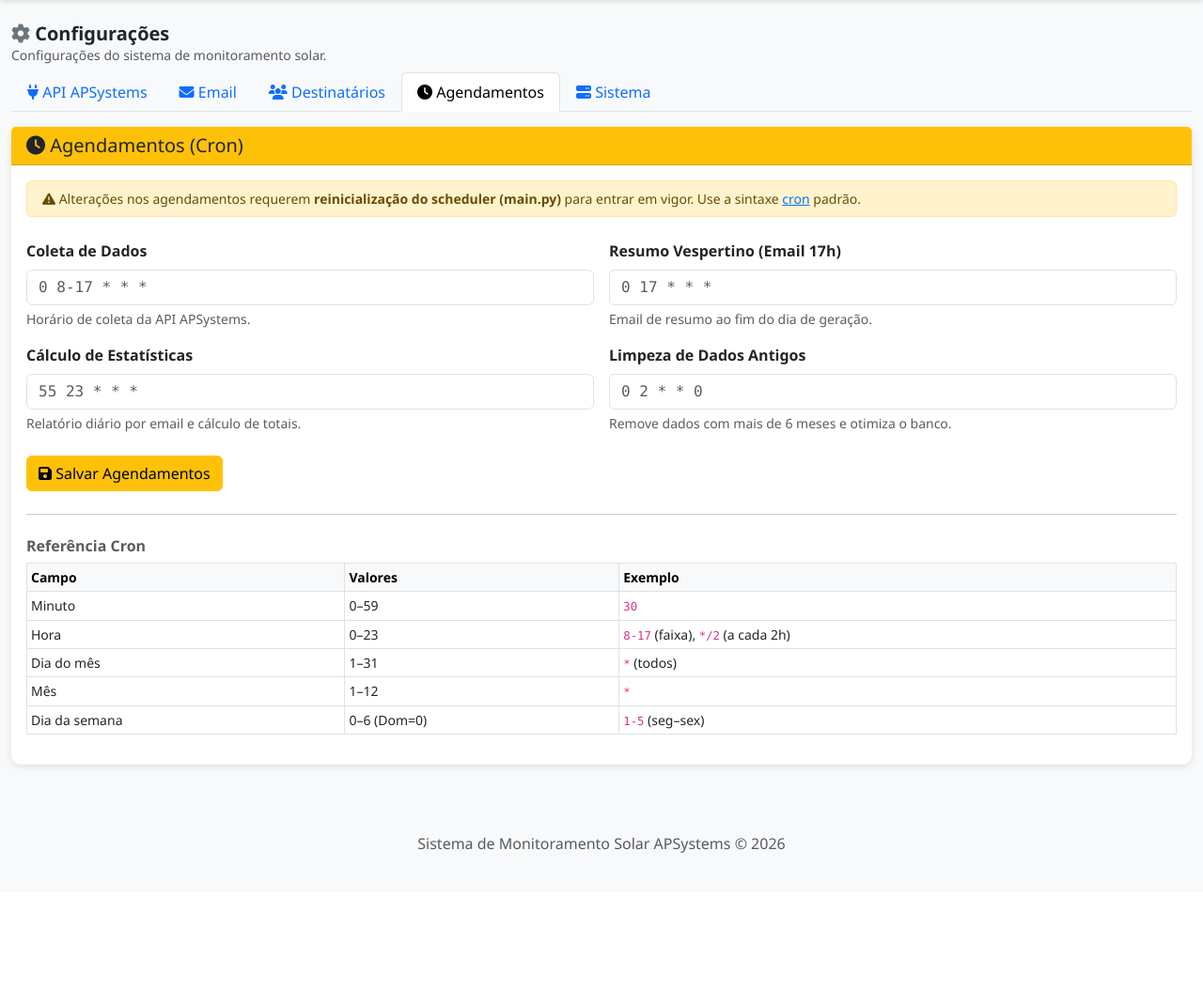
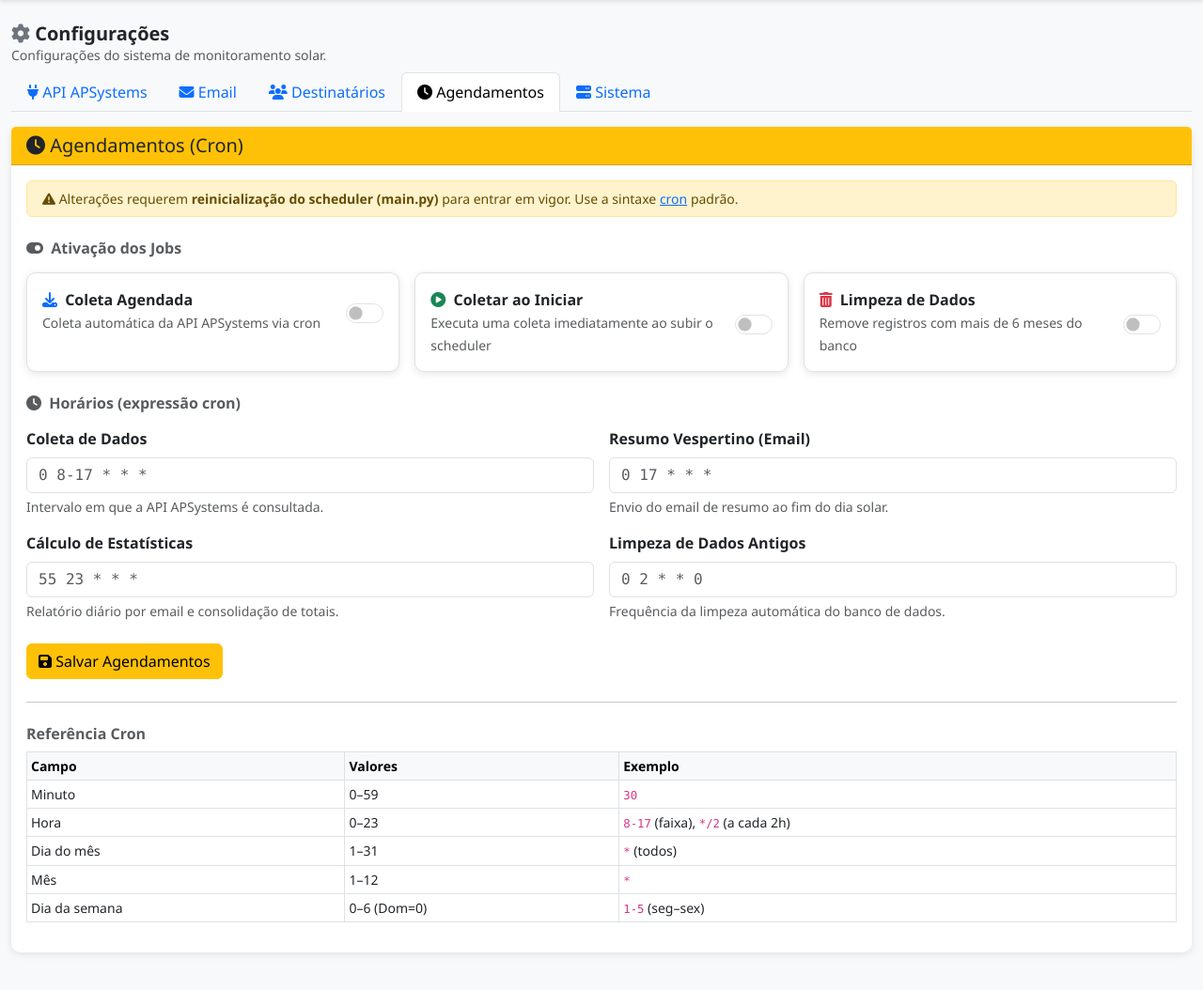
Before and after one commit to luciananunesnutri-nutri/GeracaoSolar, a Flask app: page /config in a window 1280 px wide, after a click on "Agendamentos". Shown: the part 56-1110 px from the top of the page at 94% size. Before the commit the page ends 964 px from the top, so only its background shows below. Run offline with Flask 3, Linux system fonts and the light colour scheme; data that the repository does not hold is empty.

Commit message:
Add scheduler enable/disable controls and remove auto-startup collection
- config.yaml: add collection_enabled, collection_on_startup, cleanup_enabled flags
- main.py: honor flags — skip jobs when disabled, remove hardcoded startup collection
- routes.py: expose and persist new boolean flags via /api/config/scheduler
- config.html: add toggle switches for collection, startup collection, and cleanup
  with visual feedback (card border color, field dimming) in Agendamentos tab

Co-Authored-By: Claude Sonnet 4.6 <noreply@anthropic.com>

```diff
--- a/config/config.yaml
+++ b/config/config.yaml
@@ -10,9 +10,12 @@ logging:
   level: INFO
   max_bytes: 10485760
 scheduler:
+  collection_enabled: true
+  collection_on_startup: false
+  cleanup_enabled: true
   cleanup_interval: 0 2 * * 0
-  collection_interval: 0 8-17 * * *
-  evening_summary_interval: 0 18 * * *
+  collection_interval: 0 18 * * *
+  evening_summary_interval: 0 19 * * *
   statistics_interval: 55 23 * * *
 web:
   debug: false
--- a/src/web/routes.py
+++ b/src/web/routes.py
@@ -84,6 +84,9 @@ def register_routes(app):
                                          em.get('sender_password') != 'senha_aplicativo_google'),
                 },
                 'scheduler': {
+                    'collection_enabled':       sc.get('collection_enabled', True),
+                    'collection_on_startup':    sc.get('collection_on_startup', False),
+                    'cleanup_enabled':          sc.get('cleanup_enabled', True),
                     'collection_interval':      sc.get('collection_interval', '0 8-17 * * *'),
                     'evening_summary_interval': sc.get('evening_summary_interval', '0 17 * * *'),
                     'statistics_interval':      sc.get('statistics_interval', '55 23 * * *'),
@@ -136,6 +139,11 @@ def register_routes(app):
                 cfg = yaml.safe_load(f)
 
             sc = cfg.setdefault('scheduler', {})
+            # Flags booleanas
+            for key in ('collection_enabled', 'collection_on_startup', 'cleanup_enabled'):
+                if key in data:
+                    sc[key] = bool(data[key])
+            # Expressões cron
             for key in ('collection_interval', 'evening_summary_interval',
                         'statistics_interval', 'cleanup_interval'):
                 if data.get(key):
--- a/src/web/templates/config.html
+++ b/src/web/templates/config.html
@@ -212,32 +212,91 @@
             <div class="card-body">
                 <div class="alert alert-warning small py-2 mb-4">
                     <i class="fas fa-exclamation-triangle"></i>
-                    Alterações nos agendamentos requerem <strong>reinicialização do scheduler (main.py)</strong> para entrar em vigor.
+                    Alterações requerem <strong>reinicialização do scheduler (main.py)</strong> para entrar em vigor.
                     Use a sintaxe <a href="https://crontab.guru" target="_blank">cron</a> padrão.
                 </div>
+
+                <!-- ── Controles de ativação ── -->
+                <h6 class="fw-semibold text-muted mb-3"><i class="fas fa-toggle-on me-1"></i> Ativação dos Jobs</h6>
+                <div class="row g-3 mb-4">
+                    <div class="col-12 col-md-4">
+                        <div class="card border h-100">
+                            <div class="card-body py-3">
+                                <div class="d-flex align-items-center justify-content-between gap-2">
+                                    <div>
+                                        <div class="fw-semibold"><i class="fas fa-download text-primary me-1"></i> Coleta Agendada</div>
+                                        <small class="text-muted">Coleta automática da API APSystems via cron</small>
+                                    </div>
+                                    <div class="form-check form-switch mb-0 ms-2">
+                                        <input class="form-check-input" type="checkbox" role="switch"
+                                               id="scCollectionEnabled" style="width:2.5em;height:1.3em"
+                                               onchange="toggleCollectionFields()">
+                                    </div>
+                                </div>
+                            </div>
+                        </div>
+                    </div>
+                    <div class="col-12 col-md-4">
+                        <div class="card border h-100">
+                            <div class="card-body py-3">
+                                <div class="d-flex align-items-center justify-content-between gap-2">
+                                    <div>
+                                        <div class="fw-semibold"><i class="fas fa-play-circle text-success me-1"></i> Coletar ao Iniciar</div>
+                                        <small class="text-muted">Executa uma coleta imediatamente ao subir o scheduler</small>
+                                    </div>
+                                    <div class="form-check form-switch mb-0 ms-2">
+                                        <input class="form-check-input" type="checkbox" role="switch"
+                                               id="scCollectionOnStartup" style="width:2.5em;height:1.3em">
+                                    </div>
+                                </div>
+                            </div>
+                        </div>
+                    </div>
+                    <div class="col-12 col-md-4">
+                        <div class="card border h-100">
+                            <div class="card-body py-3">
+                                <div class="d-flex align-items-center justify-content-between gap-2">
+                                    <div>
+                                        <div class="fw-semibold"><i class="fas fa-trash-alt text-danger me-1"></i> Limpeza de Dados</div>
+                                        <small class="text-muted">Remove registros com mais de 6 meses do banco</small>
+                                    </div>
+                                    <div class="form-check form-switch mb-0 ms-2">
+                                        <input class="form-check-input" type="checkbox" role="switch"
+                                               id="scCleanupEnabled" style="width:2.5em;height:1.3em"
+                                               onchange="toggleCleanupField()">
+                                    </div>
+                                </div>
+                            </div>
+                        </div>
+                    </div>
+                </div>
+
+                <!-- ── Expressões Cron ── -->
+                <h6 class="fw-semibold text-muted mb-3"><i class="fas fa-clock me-1"></i> Horários (expressão cron)</h6>
                 <div class="row g-3">
-                    <div class="col-md-6">
+                    <div class="col-12 col-md-6" id="fieldCollectionInterval">
                         <label class="form-label fw-semibold">Coleta de Dados</label>
                         <input type="text" class="form-control font-monospace" id="scCollection" placeholder="0 8-17 * * *">
-                        <div class="form-text">Horário de coleta da API APSystems.</div>
+                        <div class="form-text">Intervalo em que a API APSystems é consultada.</div>
                     </div>
-                    <div class="col-md-6">
-                        <label class="form-label fw-semibold">Resumo Vespertino (Email 17h)</label>
+                    <div class="col-12 col-md-6">
+                        <label class="form-label fw-semibold">Resumo Vespertino (Email)</label>
                         <input type="text" class="form-control font-monospace" id="scEveningSummary" placeholder="0 17 * * *">
-                        <div class="form-text">Email de resumo ao fim do dia de geração.</div>
+                        <div class="form-text">Envio do email de resumo ao fim do dia solar.</div>
                     </div>
-                    <div class="col-md-6">
+                    <div class="col-12 col-md-6">
                         <label class="form-label fw-semibold">Cálculo de Estatísticas</label>
                         <input type="text" class="form-control font-monospace" id="scStatistics" placeholder="55 23 * * *">
-                        <div class="form-text">Relatório diário por email e cálculo de totais.</div>
+                        <div class="form-text">Relatório diário por email e consolidação de totais.</div>
                     </div>
-                    <div class="col-md-6">
+                    <div class="col-12 col-md-6" id="fieldCleanupInterval">
                         <label class="form-label fw-semibold">Limpeza de Dados Antigos</label>
                         <input type="text" class="form-control font-monospace" id="scCleanup" placeholder="0 2 * * 0">
-                        <div class="form-text">Remove dados com mais de 6 meses e otimiza o banco.</div>
+                        <div class="form-text">Frequência da limpeza automática do banco de dados.</div>
                     </div>
                 </div>
-                <div class="mt-4 d-flex gap-2">
+
+                <div class="mt-4 d-flex gap-2 flex-wrap">
                     <button class="btn btn-warning" onclick="saveSection('scheduler')">
                         <i class="fas fa-save"></i> Salvar Agendamentos
                     </button>
@@ -322,6 +381,35 @@ function feedback(section, msg, type) {
     if (type === 'success') setTimeout(() => { el.innerHTML = ''; }, 5000);
 }
 
+// ── Toggles de ativação (visual feedback) ─────────────────────────────────
+function toggleCollectionFields() {
+    const enabled = document.getElementById('scCollectionEnabled').checked;
+    const field   = document.getElementById('fieldCollectionInterval');
+    const startupSwitch = document.getElementById('scCollectionOnStartup');
+    if (field) {
+        field.style.opacity = enabled ? '1' : '0.4';
+        field.querySelector('input').disabled = !enabled;
+    }
+    if (startupSwitch) startupSwitch.disabled = !enabled;
+
+    // Destaque visual no card
+    const card = document.getElementById('scCollectionEnabled').closest('.card');
+    card.classList.toggle('border-primary', enabled);
+    card.classList.toggle('border-danger',  !enabled);
+}
+
+function toggleCleanupField() {
+    const enabled = document.getElementById('scCleanupEnabled').checked;
+    const field   = document.getElementById('fieldCleanupInterval');
+    if (field) {
+        field.style.opacity = enabled ? '1' : '0.4';
+        field.querySelector('input').disabled = !enabled;
+    }
+    const card = document.getElementById('scCleanupEnabled').closest('.card');
+    card.classList.toggle('border-danger', !enabled);
+    card.classList.toggle('border-primary', enabled);
+}
+
 // ── Carrega todas as configs ───────────────────────────────────────────────
 async function loadAll() {
     try {
@@ -336,7 +424,14 @@ async function loadAll() {
         // Email
         document.getElementById('cfgSenderEmail').value = data.email.sender_email || '';
 
-        // Scheduler
+        // Scheduler — flags booleanas
+        document.getElementById('scCollectionEnabled').checked   = data.scheduler.collection_enabled    !== false;
+        document.getElementById('scCollectionOnStartup').checked = data.scheduler.collection_on_startup === true;
+        document.getElementById('scCleanupEnabled').checked      = data.scheduler.cleanup_enabled       !== false;
+        toggleCollectionFields();
+        toggleCleanupField();
+
+        // Scheduler — expressões cron
         document.getElementById('scCollection').value     = data.scheduler.collection_interval      || '';
         document.getElementById('scEveningSummary').value = data.scheduler.evening_summary_interval || '';
         document.getElementById('scStatistics').value     = data.scheduler.statistics_interval      || '';
@@ -363,6 +458,9 @@ async function saveSection(section) {
     } else if (section === 'scheduler') {
         url  = '/api/config/scheduler';
         body = {
+            collection_enabled:       document.getElementById('scCollectionEnabled').checked,
+            collection_on_startup:    document.getElementById('scCollectionOnStartup').checked,
+            cleanup_enabled:          document.getElementById('scCleanupEnabled').checked,
             collection_interval:      document.getElementById('scCollection').value.trim(),
             evening_summary_interval: document.getElementById('scEveningSummary').value.trim(),
             statistics_interval:      document.getElementById('scStatistics').value.trim(),
```
Also changed, not shown: main.py (+46 -31 lines).
